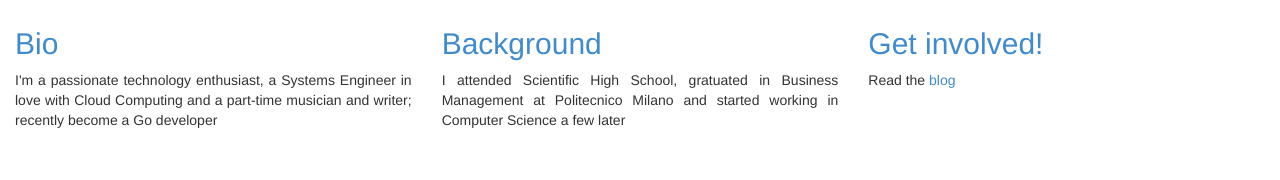
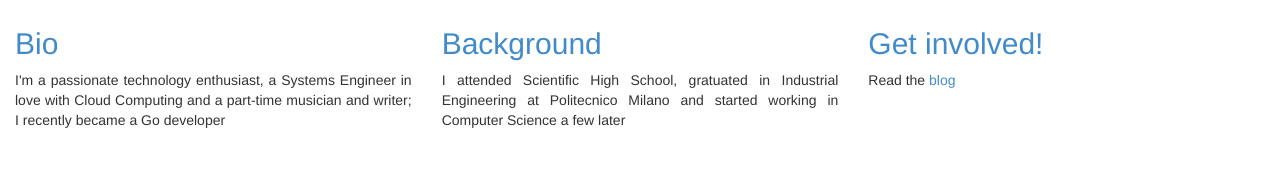
Before and after one commit to inge4pres/inge.4pr.es, a plain HTML site: page index.html in a window 1280 px wide. Shown: the part 308-488 px from the top of the page. Drawn offline with Linux system fonts and the light colour scheme; a web font is replaced by a local one.

Commit message:
Modified Bio/background sections, deleted old fonts

```diff
--- a/index.html
+++ b/index.html
@@ -31,11 +31,11 @@
  <div class="row">
   <div class="col-xs-12 col-md-4">
     <h2><span class="text-primary">Bio</span></h2>
-    <p class="text-justify">I'm a passionate technology enthusiast, a Systems Engineer in love with Cloud Computing and a part-time musician and writer; recently become a Go developer</p>
+    <p class="text-justify">I'm a passionate technology enthusiast, a Systems Engineer in love with Cloud Computing and a part-time musician and writer; I recently became a Go developer</p>
   </div>
   <div class="col-xs-12 col-md-4">
     <h2><span class="text-primary">Background</span></h2>
-    <p class="text-justify">I attended Scientific High School, gratuated in Business Management at Politecnico Milano and started working in Computer Science a few later</p>
+    <p class="text-justify">I attended Scientific High School, gratuated in Industrial Engineering at Politecnico Milano and started working in Computer Science a few later</p>
   </div>
   <div class="col-xs-12 col-md-4">
     <h2><span class="text-primary">Get involved!</span></h2>
```
Also changed, not shown: fonts/glyphicons-halflings-regular.ttf (deleted), fonts/glyphicons-halflings-regular.woff (deleted), 2 other files.
